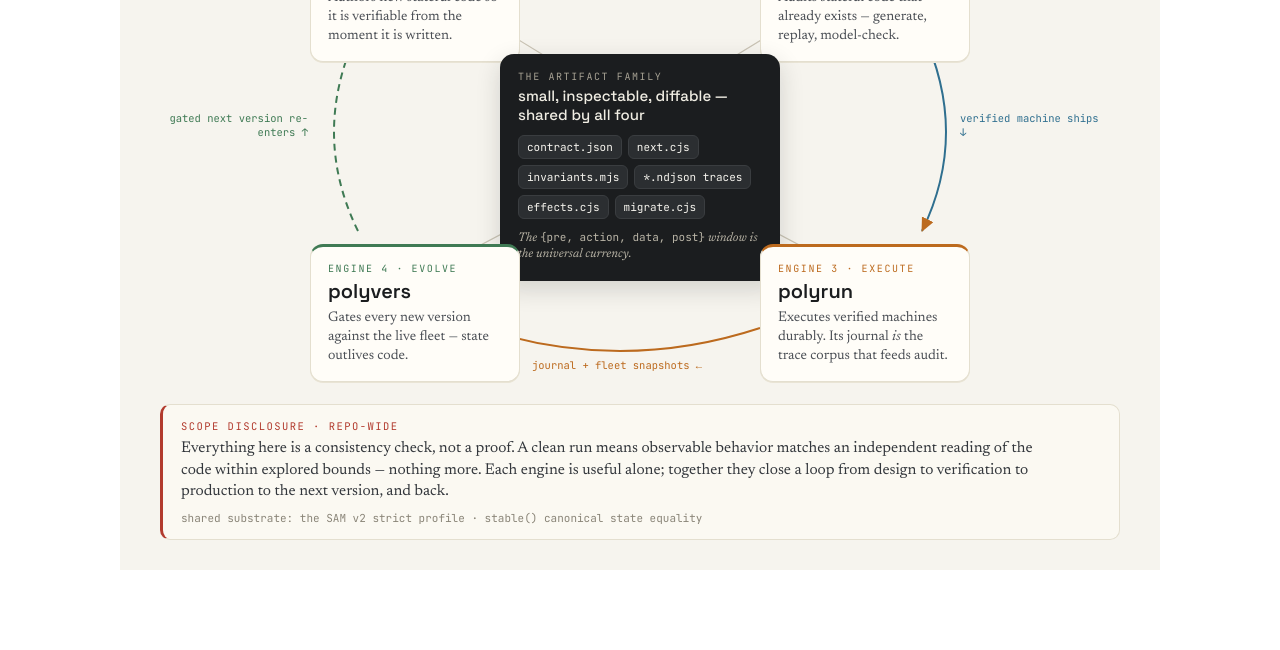
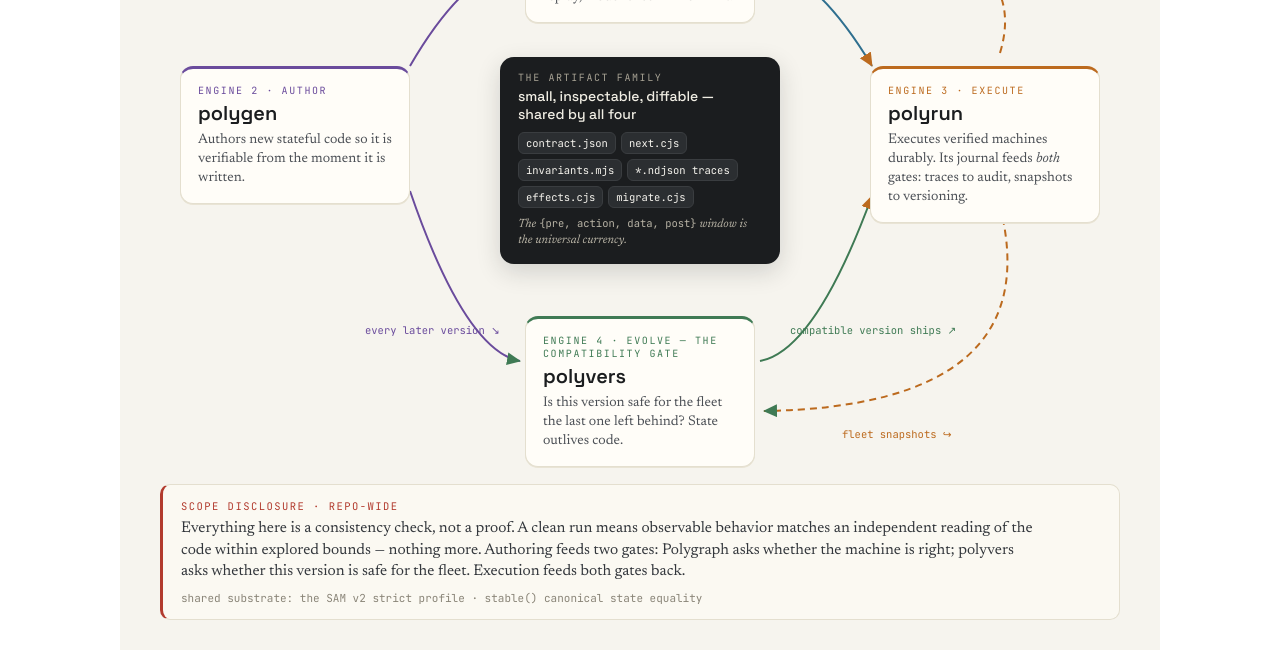
Before and after one commit to jdubray/polygraph, a website: page docs/diagrams/architecture-01-three-engines.dc.html in a window 1280 px wide. Shown: the part 257-907 px from the top of the page. Before the commit the page ends 827 px from the top, so only its background shows below. Drawn offline with nearby package versions, Linux system fonts and the light colour scheme.

Commit message:
release 3.0.0: correct the four-engine topology + version bumps
- Fig 1 corrected per review: polyvers is NOT a stage after polyrun in a
  cycle — it is the SECOND verification gate between authoring and
  execution, parallel to Polygraph: the first version of a machine takes
  the correctness path (Polygraph), every later version takes the
  compatibility path (polyvers), and execution feeds both gates back
  (journal → trace corpus for audit, fleet snapshots → initial states for
  versioning). The diagram is now that diamond, with the artifact hub
  between the two gates; ARCHITECTURE.md's intro and the index card text
  say the same thing.
- Versions: package.json / plugin.json / marketplace.json → 3.0.0, with
  the CHANGELOG entry for the polyvers release (including the
  major-version notes: check.mjs result-shape change, reserved artifact
  filenames).

Co-Authored-By: Claude Fable 5 <noreply@anthropic.com>
Claude-Session: https://claude.ai/code/session_01NpdSdufYcKnkvzhB56NkVn

```diff
--- a/docs/diagrams/architecture-01-three-engines.dc.html
+++ b/docs/diagrams/architecture-01-three-engines.dc.html
@@ -18,79 +18,82 @@
 </helmet>
 <div style="font-family: 'Space Grotesk', sans-serif; background: #f6f4ee; color: #1b1d1f; padding: 34px 40px 30px; width: 1040px; margin: 0 auto;">
 
-  <div style="display: flex; justify-content: space-between; align-items: flex-end; margin-bottom: 6px;">
+  <div style="display: flex; justify-content: space-between; align-items: flex-end; margin-bottom: 2px;">
     <div>
       <div style="font-family: 'JetBrains Mono', monospace; font-size: 11px; letter-spacing: 0.18em; text-transform: uppercase; color: #71757c;">Architecture · fig 1</div>
       <div style="font-size: 27px; font-weight: 600; letter-spacing: -0.01em; margin-top: 4px; white-space: nowrap;">Four engines, one artifact family</div>
     </div>
     <div style="font-family: 'JetBrains Mono', monospace; font-size: 11px; color: #a09a8c; padding-bottom: 4px;">hover an engine ↗</div>
   </div>
+  <div style="font-family: 'Newsreader', serif; font-style: italic; font-size: 15px; color: #55595f; margin-bottom: 14px;">Two verification gates between authoring and execution: the first version takes the correctness path; every later version takes the compatibility path.</div>
 
-  <div style="position: relative; width: 960px; height: 560px; margin: 0 auto;">
-    <svg viewBox="0 0 960 560" width="960" height="560" style="position: absolute; inset: 0; overflow: visible;">
+  <div style="position: relative; width: 960px; height: 615px; margin: 0 auto;">
+    <svg viewBox="0 0 960 615" width="960" height="615" style="position: absolute; inset: 0; overflow: visible;">
       <defs>
         <marker id="ah-t" markerWidth="9" markerHeight="9" refX="6.5" refY="3.2" orient="auto"><path d="M0,0 L7,3.2 L0,6.4 Z" fill="#2f6f8f"></path></marker>
+        <marker id="ah-e" markerWidth="9" markerHeight="9" refX="6.5" refY="3.2" orient="auto"><path d="M0,0 L7,3.2 L0,6.4 Z" fill="#3f7a54"></path></marker>
         <marker id="ah-a" markerWidth="9" markerHeight="9" refX="6.5" refY="3.2" orient="auto"><path d="M0,0 L7,3.2 L0,6.4 Z" fill="#bc6a1e"></path></marker>
-        <marker id="ah-e" markerWidth="9" markerHeight="9" refX="6.5" refY="3.2" orient="auto"><path d="M0,0 L7,3.2 L0,6.4 Z" fill="#3f7a54"></path></marker>
-        <marker id="ah-v" markerWidth="9" markerHeight="9" refX="6.5" refY="3.2" orient="auto"><path d="M0,0 L7,3.2 L0,6.4 Z" fill="#6a4b9c"></path></marker>
       </defs>
-      <path d="M 320,100 Q 460,55 600,100" fill="none" stroke="#6a4b9c" stroke-width="2" marker-end="url(#ah-t)" opacity="{{ opArc1 }}"></path>
-      <path d="M 762,195 Q 810,297 762,395 " fill="none" stroke="#2f6f8f" stroke-width="2" marker-end="url(#ah-a)" opacity="{{ opArc2 }}"></path>
-      <path d="M 600,492 Q 460,538 320,492" fill="none" stroke="#bc6a1e" stroke-width="2" marker-end="url(#ah-e)" opacity="{{ opArc3 }}"></path>
-      <path d="M 198,395 Q 150,297 198,195" fill="none" stroke="#3f7a54" stroke-width="2" stroke-dasharray="7 5" marker-end="url(#ah-v)" opacity="{{ opArc4 }}"></path>
-      <line x1="300" y1="168" x2="398" y2="228" stroke="#c9c3b4" stroke-width="1.2" opacity="{{ opSpokeV }}"></line>
-      <line x1="660" y1="168" x2="562" y2="228" stroke="#c9c3b4" stroke-width="1.2" opacity="{{ opSpokeT }}"></line>
-      <line x1="660" y1="420" x2="562" y2="368" stroke="#c9c3b4" stroke-width="1.2" opacity="{{ opSpokeA }}"></line>
-      <line x1="300" y1="420" x2="398" y2="368" stroke="#c9c3b4" stroke-width="1.2" opacity="{{ opSpokeE }}"></line>
+      <!-- forward: author → gates -->
+      <path d="M 250,205 Q 305,110 360,102" fill="none" stroke="#6a4b9c" stroke-width="2" marker-end="url(#ah-t)" opacity="{{ opArcGG }}"></path>
+      <path d="M 250,330 Q 305,490 360,500" fill="none" stroke="#6a4b9c" stroke-width="2" marker-end="url(#ah-e)" opacity="{{ opArcGV }}"></path>
+      <!-- forward: gates → execute -->
+      <path d="M 600,102 Q 655,110 712,205" fill="none" stroke="#2f6f8f" stroke-width="2" marker-end="url(#ah-a)" opacity="{{ opArcTR }}"></path>
+      <path d="M 600,500 Q 655,490 712,335" fill="none" stroke="#3f7a54" stroke-width="2" marker-end="url(#ah-a)" opacity="{{ opArcVR }}"></path>
+      <!-- feedback: execute → both gates (dashed) -->
+      <path d="M 840,192 Q 880,60 604,55" fill="none" stroke="#bc6a1e" stroke-width="2" stroke-dasharray="7 5" marker-end="url(#ah-t)" opacity="{{ opArcRT }}"></path>
+      <path d="M 840,345 Q 890,545 604,550" fill="none" stroke="#bc6a1e" stroke-width="2" stroke-dasharray="7 5" marker-end="url(#ah-e)" opacity="{{ opArcRV }}"></path>
     </svg>
 
     <!-- arc labels -->
-    <div style="position: absolute; left: 380px; top: 42px; font-family: 'JetBrains Mono', monospace; font-size: 10.5px; color: #6a4b9c; opacity: {{ opArc1 }};">authors artifacts →</div>
-    <div style="position: absolute; left: 800px; top: 275px; width: 150px; font-family: 'JetBrains Mono', monospace; font-size: 10.5px; color: #2f6f8f; opacity: {{ opArc2 }};">verified machine ships ↓</div>
-    <div style="position: absolute; left: 372px; top: 522px; font-family: 'JetBrains Mono', monospace; font-size: 10.5px; color: #bc6a1e; opacity: {{ opArc3 }};">journal + fleet snapshots ←</div>
-    <div style="position: absolute; left: 8px; top: 275px; width: 140px; text-align: right; font-family: 'JetBrains Mono', monospace; font-size: 10.5px; color: #3f7a54; opacity: {{ opArc4 }};">gated next version re-enters ↑</div>
+    <div style="position: absolute; left: 216px; top: 118px; font-family: 'JetBrains Mono', monospace; font-size: 10.5px; color: #6a4b9c; opacity: {{ opArcGG }};">first version ↗</div>
+    <div style="position: absolute; left: 205px; top: 462px; font-family: 'JetBrains Mono', monospace; font-size: 10.5px; color: #6a4b9c; opacity: {{ opArcGV }};">every later version ↘</div>
+    <div style="position: absolute; left: 648px; top: 118px; font-family: 'JetBrains Mono', monospace; font-size: 10.5px; color: #2f6f8f; opacity: {{ opArcTR }};">verified machine ships ↘</div>
+    <div style="position: absolute; left: 630px; top: 462px; font-family: 'JetBrains Mono', monospace; font-size: 10.5px; color: #3f7a54; opacity: {{ opArcVR }};">compatible version ships ↗</div>
+    <div style="position: absolute; left: 690px; top: 22px; font-family: 'JetBrains Mono', monospace; font-size: 10.5px; color: #bc6a1e; opacity: {{ opArcRT }};">journal = trace corpus ↩</div>
+    <div style="position: absolute; left: 682px; top: 566px; font-family: 'JetBrains Mono', monospace; font-size: 10.5px; color: #bc6a1e; opacity: {{ opArcRV }};">fleet snapshots ↪</div>
 
-    <!-- polygen (top-left) -->
-    <div onMouseEnter="{{ onGen }}" onMouseLeave="{{ onClear }}" style="position: absolute; left: 150px; top: 88px; width: 210px; background: #fffdf8; border: 1px solid #e4dfcf; border-top: 3px solid #6a4b9c; border-radius: 13px; padding: 15px 17px; cursor: default; box-shadow: 0 1px 0 #e9e4d5; opacity: {{ opGen }}; transition: opacity .18s;">
+    <!-- polygen (left) -->
+    <div onMouseEnter="{{ onGen }}" onMouseLeave="{{ onClear }}" style="position: absolute; left: 20px; top: 205px; width: 230px; background: #fffdf8; border: 1px solid #e4dfcf; border-top: 3px solid #6a4b9c; border-radius: 13px; padding: 15px 17px; cursor: default; box-shadow: 0 1px 0 #e9e4d5; opacity: {{ opGen }}; transition: opacity .18s;">
       <div style="font-family: 'JetBrains Mono', monospace; font-size: 10px; letter-spacing: 0.16em; text-transform: uppercase; color: #6a4b9c;">Engine 2 · author</div>
       <div style="font-size: 20px; font-weight: 600; margin: 3px 0 5px;">polygen</div>
       <div style="font-family: 'Newsreader', serif; font-size: 14px; line-height: 1.35; color: #4b4f55;">Authors new stateful code so it is verifiable from the moment it is written.</div>
     </div>
 
-    <!-- Polygraph (top-right) -->
-    <div onMouseEnter="{{ onGraph }}" onMouseLeave="{{ onClear }}" style="position: absolute; left: 600px; top: 88px; width: 210px; background: #fffdf8; border: 1px solid #e4dfcf; border-top: 3px solid #2f6f8f; border-radius: 13px; padding: 15px 17px; cursor: default; box-shadow: 0 1px 0 #e9e4d5; opacity: {{ opGraph }}; transition: opacity .18s;">
-      <div style="font-family: 'JetBrains Mono', monospace; font-size: 10px; letter-spacing: 0.16em; text-transform: uppercase; color: #2f6f8f;">Engine 1 · audit</div>
+    <!-- Polygraph (top-center: the correctness gate) -->
+    <div onMouseEnter="{{ onGraph }}" onMouseLeave="{{ onClear }}" style="position: absolute; left: 365px; top: 30px; width: 230px; background: #fffdf8; border: 1px solid #e4dfcf; border-top: 3px solid #2f6f8f; border-radius: 13px; padding: 15px 17px; cursor: default; box-shadow: 0 1px 0 #e9e4d5; opacity: {{ opGraph }}; transition: opacity .18s;">
+      <div style="font-family: 'JetBrains Mono', monospace; font-size: 10px; letter-spacing: 0.16em; text-transform: uppercase; color: #2f6f8f;">Engine 1 · audit — the correctness gate</div>
       <div style="font-size: 20px; font-weight: 600; margin: 3px 0 5px;">Polygraph</div>
-      <div style="font-family: 'Newsreader', serif; font-size: 14px; line-height: 1.35; color: #4b4f55;">Audits stateful code that already exists — generate, replay, model-check.</div>
+      <div style="font-family: 'Newsreader', serif; font-size: 14px; line-height: 1.35; color: #4b4f55;">Is this machine right? Generate, replay, model-check — from init.</div>
     </div>
 
-    <!-- hub -->
-    <div style="position: absolute; left: 340px; top: 218px; width: 280px; background: #1b1d1f; color: #f6f4ee; border-radius: 14px; padding: 16px 18px 18px; box-shadow: 0 8px 24px rgba(27,29,31,0.16);">
+    <!-- hub (center, between the two gates) -->
+    <div style="position: absolute; left: 340px; top: 196px; width: 280px; background: #1b1d1f; color: #f6f4ee; border-radius: 14px; padding: 14px 18px 16px; box-shadow: 0 8px 24px rgba(27,29,31,0.16);">
       <div style="font-family: 'JetBrains Mono', monospace; font-size: 10px; letter-spacing: 0.16em; text-transform: uppercase; color: #a7a294;">the artifact family</div>
-      <div style="font-size: 15px; font-weight: 500; margin: 3px 0 11px; color: #f0ede3;">small, inspectable, diffable — shared by all four</div>
-      <div style="display: flex; flex-wrap: wrap; gap: 6px;">
-        <span style="font-family: 'JetBrains Mono', monospace; font-size: 11px; background: #2b2e31; border: 1px solid #3a3d40; border-radius: 6px; padding: 4px 8px;">contract.json</span>
-        <span style="font-family: 'JetBrains Mono', monospace; font-size: 11px; background: #2b2e31; border: 1px solid #3a3d40; border-radius: 6px; padding: 4px 8px;">next.cjs</span>
-        <span style="font-family: 'JetBrains Mono', monospace; font-size: 11px; background: #2b2e31; border: 1px solid #3a3d40; border-radius: 6px; padding: 4px 8px;">invariants.mjs</span>
-        <span style="font-family: 'JetBrains Mono', monospace; font-size: 11px; background: #2b2e31; border: 1px solid #3a3d40; border-radius: 6px; padding: 4px 8px;">*.ndjson traces</span>
-        <span style="font-family: 'JetBrains Mono', monospace; font-size: 11px; background: #2b2e31; border: 1px solid #3a3d40; border-radius: 6px; padding: 4px 8px;">effects.cjs</span>
-        <span style="font-family: 'JetBrains Mono', monospace; font-size: 11px; background: #2b2e31; border: 1px solid #3a3d40; border-radius: 6px; padding: 4px 8px;">migrate.cjs</span>
+      <div style="font-size: 14px; font-weight: 500; margin: 3px 0 9px; color: #f0ede3;">small, inspectable, diffable — shared by all four</div>
+      <div style="display: flex; flex-wrap: wrap; gap: 5px;">
+        <span style="font-family: 'JetBrains Mono', monospace; font-size: 10.5px; background: #2b2e31; border: 1px solid #3a3d40; border-radius: 6px; padding: 3px 7px;">contract.json</span>
+        <span style="font-family: 'JetBrains Mono', monospace; font-size: 10.5px; background: #2b2e31; border: 1px solid #3a3d40; border-radius: 6px; padding: 3px 7px;">next.cjs</span>
+        <span style="font-family: 'JetBrains Mono', monospace; font-size: 10.5px; background: #2b2e31; border: 1px solid #3a3d40; border-radius: 6px; padding: 3px 7px;">invariants.mjs</span>
+        <span style="font-family: 'JetBrains Mono', monospace; font-size: 10.5px; background: #2b2e31; border: 1px solid #3a3d40; border-radius: 6px; padding: 3px 7px;">*.ndjson traces</span>
+        <span style="font-family: 'JetBrains Mono', monospace; font-size: 10.5px; background: #2b2e31; border: 1px solid #3a3d40; border-radius: 6px; padding: 3px 7px;">effects.cjs</span>
+        <span style="font-family: 'JetBrains Mono', monospace; font-size: 10.5px; background: #2b2e31; border: 1px solid #3a3d40; border-radius: 6px; padding: 3px 7px;">migrate.cjs</span>
       </div>
-      <div style="font-family: 'Newsreader', serif; font-style: italic; font-size: 12.5px; color: #b9b4a6; margin-top: 11px; line-height: 1.3;">The <span style="font-family:'JetBrains Mono',monospace; font-style: normal; font-size: 11px;">{pre, action, data, post}</span> window is the universal currency.</div>
+      <div style="font-family: 'Newsreader', serif; font-style: italic; font-size: 12px; color: #b9b4a6; margin-top: 9px; line-height: 1.3;">The <span style="font-family:'JetBrains Mono',monospace; font-style: normal; font-size: 10.5px;">{pre, action, data, post}</span> window is the universal currency.</div>
     </div>
 
-    <!-- polyvers (bottom-left) -->
-    <div onMouseEnter="{{ onVers }}" onMouseLeave="{{ onClear }}" style="position: absolute; left: 150px; top: 408px; width: 210px; background: #fffdf8; border: 1px solid #e4dfcf; border-top: 3px solid #3f7a54; border-radius: 13px; padding: 15px 17px; cursor: default; box-shadow: 0 1px 0 #e9e4d5; opacity: {{ opVers }}; transition: opacity .18s;">
-      <div style="font-family: 'JetBrains Mono', monospace; font-size: 10px; letter-spacing: 0.16em; text-transform: uppercase; color: #3f7a54;">Engine 4 · evolve</div>
+    <!-- polyvers (bottom-center: the compatibility gate) -->
+    <div onMouseEnter="{{ onVers }}" onMouseLeave="{{ onClear }}" style="position: absolute; left: 365px; top: 455px; width: 230px; background: #fffdf8; border: 1px solid #e4dfcf; border-top: 3px solid #3f7a54; border-radius: 13px; padding: 15px 17px; cursor: default; box-shadow: 0 1px 0 #e9e4d5; opacity: {{ opVers }}; transition: opacity .18s;">
+      <div style="font-family: 'JetBrains Mono', monospace; font-size: 10px; letter-spacing: 0.16em; text-transform: uppercase; color: #3f7a54;">Engine 4 · evolve — the compatibility gate</div>
       <div style="font-size: 20px; font-weight: 600; margin: 3px 0 5px;">polyvers</div>
-      <div style="font-family: 'Newsreader', serif; font-size: 14px; line-height: 1.35; color: #4b4f55;">Gates every new version against the live fleet — state outlives code.</div>
+      <div style="font-family: 'Newsreader', serif; font-size: 14px; line-height: 1.35; color: #4b4f55;">Is this version safe for the fleet the last one left behind? State outlives code.</div>
     </div>
 
-    <!-- polyrun (bottom-right) -->
-    <div onMouseEnter="{{ onRun }}" onMouseLeave="{{ onClear }}" style="position: absolute; left: 600px; top: 408px; width: 210px; background: #fffdf8; border: 1px solid #e4dfcf; border-top: 3px solid #bc6a1e; border-radius: 13px; padding: 15px 17px; cursor: default; box-shadow: 0 1px 0 #e9e4d5; opacity: {{ opRun }}; transition: opacity .18s;">
+    <!-- polyrun (right) -->
+    <div onMouseEnter="{{ onRun }}" onMouseLeave="{{ onClear }}" style="position: absolute; left: 710px; top: 205px; width: 230px; background: #fffdf8; border: 1px solid #e4dfcf; border-top: 3px solid #bc6a1e; border-radius: 13px; padding: 15px 17px; cursor: default; box-shadow: 0 1px 0 #e9e4d5; opacity: {{ opRun }}; transition: opacity .18s;">
       <div style="font-family: 'JetBrains Mono', monospace; font-size: 10px; letter-spacing: 0.16em; text-transform: uppercase; color: #bc6a1e;">Engine 3 · execute</div>
       <div style="font-size: 20px; font-weight: 600; margin: 3px 0 5px;">polyrun</div>
-      <div style="font-family: 'Newsreader', serif; font-size: 14px; line-height: 1.35; color: #4b4f55;">Executes verified machines durably. Its journal <em>is</em> the trace corpus that feeds audit.</div>
+      <div style="font-family: 'Newsreader', serif; font-size: 14px; line-height: 1.35; color: #4b4f55;">Executes verified machines durably. Its journal feeds <em>both</em> gates: traces to audit, snapshots to versioning.</div>
     </div>
   </div>
 
@@ -113,29 +116,29 @@ class Component extends DCLogic {
     const arc = (...ids) => (!A || ids.includes(A)) ? '1' : '0.12';
     const details = {
       null: { color: '#b23b2e', kicker: 'Scope disclosure · repo-wide',
-        body: 'Everything here is a consistency check, not a proof. A clean run means observable behavior matches an independent reading of the code within explored bounds — nothing more. Each engine is useful alone; together they close a loop from design to verification to production to the next version, and back.',
+        body: 'Everything here is a consistency check, not a proof. A clean run means observable behavior matches an independent reading of the code within explored bounds — nothing more. Authoring feeds two gates: Polygraph asks whether the machine is right; polyvers asks whether this version is safe for the fleet. Execution feeds both gates back.',
         touches: 'shared substrate: the SAM v2 strict profile · stable() canonical state equality' },
       polygen: { color: '#6a4b9c', kicker: 'polygen · author',
-        body: 'Turns one paragraph of intent into a verified machine — drafting the contract, authoring the SAM v2 module, proposing invariants, model-checking its own output and self-repairing code (never invariants).',
+        body: 'Turns one paragraph of intent into a verified machine — drafting the contract, authoring the SAM v2 module, proposing invariants, model-checking its own output and self-repairing code (never invariants). A first version heads to the correctness gate; every revision also heads to the compatibility gate.',
         touches: 'produces → contract.json · next.cjs · invariants.mjs · effects.cjs + manifest' },
-      polygraph: { color: '#2f6f8f', kicker: 'Polygraph · audit',
-        body: 'Reads existing code (any language) by generating N independent specs, proving the harness with controls first, then replaying every window and model-checking against intent to surface reachable bad states.',
-        touches: 'consumes ← contract + source + traces   ·   produces → specs 1..N · findings + shortest counterexamples' },
+      polygraph: { color: '#2f6f8f', kicker: 'Polygraph · audit — the correctness gate',
+        body: 'Reads existing code (any language) by generating N independent specs, proving the harness with controls first, then replaying every window and model-checking against intent to surface reachable bad states — exploring from init().',
+        touches: 'consumes ← contract + source + traces (from the polyrun journal)   ·   produces → specs 1..N · findings + shortest counterexamples' },
       polyrun: { color: '#bc6a1e', kicker: 'polyrun · execute',
-        body: 'Gives a verified module durable state, reliable effects, and durable timers — one ACID transaction per step, no event-sourced replay. Its append-only journal doubles as a Polygraph trace corpus and a polyvers fleet corpus.',
+        body: 'Gives a verified module durable state, reliable effects, and durable timers — one ACID transaction per step, no event-sourced replay. Its append-only journal is the trace corpus that feeds the correctness gate, and its fleet snapshots are the initial states that feed the compatibility gate.',
         touches: 'consumes ← module + contract + mapper/manifest   ·   produces → journal (= trace corpus) · fleet snapshots' },
-      polyvers: { color: '#3f7a54', kicker: 'polyvers · evolve',
-        body: 'Classifies a version change into compatibility lanes and gates it against fleet snapshots: round-trip, old-version stimuli replay, migration validation, and a model check seeded from live states — can any instance be DRIVEN to a violation under the new rules?',
-        touches: 'consumes ← both versions of the family + fleet snapshots   ·   produces → compat-report · migrate.cjs (scaffold) · matrix' },
+      polyvers: { color: '#3f7a54', kicker: 'polyvers · evolve — the compatibility gate',
+        body: 'The alternate verification path for every version after the first: classify the change into lanes, then gate it against fleet snapshots — round-trip, old-version stimuli replay, migration validation, and a model check exploring from LIVE states rather than init(): can any instance the fleet holds be driven to a violation under the new rules?',
+        touches: 'consumes ← both versions of the family + fleet snapshots (from polyrun)   ·   produces → compat-report · migrate.cjs (scaffold) · matrix' },
     };
     const d = details[A] || details.null;
     return {
       onGen: () => this.set('polygen'), onGraph: () => this.set('polygraph'),
       onRun: () => this.set('polyrun'), onVers: () => this.set('polyvers'), onClear: () => this.set(null),
       opGen: dim('polygen'), opGraph: dim('polygraph'), opRun: dim('polyrun'), opVers: dim('polyvers'),
-      opArc1: arc('polygen','polygraph'), opArc2: arc('polygraph','polyrun'),
-      opArc3: arc('polyrun','polyvers'), opArc4: arc('polyvers','polygen'),
-      opSpokeV: dim('polygen'), opSpokeT: dim('polygraph'), opSpokeA: dim('polyrun'), opSpokeE: dim('polyvers'),
+      opArcGG: arc('polygen','polygraph'), opArcGV: arc('polygen','polyvers'),
+      opArcTR: arc('polygraph','polyrun'), opArcVR: arc('polyvers','polyrun'),
+      opArcRT: arc('polyrun','polygraph'), opArcRV: arc('polyrun','polyvers'),
       detailColor: d.color, detailKicker: d.kicker, detailBody: d.body, detailTouches: d.touches,
     };
   }
--- a/package.json
+++ b/package.json
@@ -1,6 +1,6 @@
 {
   "name": "polygraph",
-  "version": "2.1.0",
+  "version": "3.0.0",
   "description": "A polygraph for your state machine: an LLM derives a transition-function spec from your code (default: SAM v2 strict-profile module; --legacy-bare-next for the bare next(state, action, data) artifact), then Polygraph replays real traces against it (conformance) AND model-checks it against invariants (finds bugs by exhaustive iteration), with an optional TLC escalation tier (--tla). Also includes polygen: author NEW verifiable code from a feature description.",
   "type": "module",
   "license": "Apache-2.0",
```
Also changed, not shown: docs/ARCHITECTURE.md (+5 -2 lines), docs/diagrams/index.dc.html (+1 -1 lines), .claude-plugin/marketplace.json, .claude-plugin/plugin.json, CHANGELOG.md, docs/diagrams/thumbs/architecture-01-three-engines.png, docs/diagrams/thumbs/index.png.
